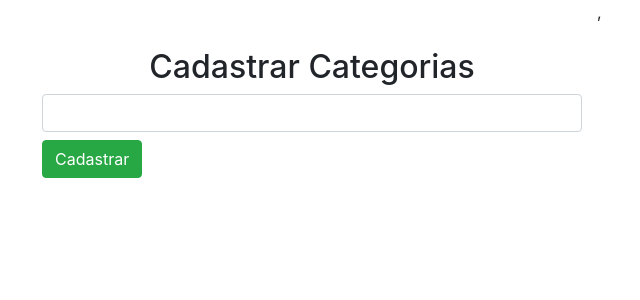
After one commit to erica-luuz/Projto-Integrador-Oficina, a Flask app: page /addfornecedor in a window 1280 px wide. The commit adds this page. Shown: the top 300 px of the page, without its empty margins (328-968 px from the left). Run offline with Flask 2, Linux system fonts and the light colour scheme; some libraries are stand-ins or nearby versions.

Commit message:
Cadastrar categoria em produtos finalizada

```diff
--- a/oficina/__init__.py
+++ b/oficina/__init__.py
@@ -13,5 +13,6 @@ bcrypt = Bcrypt(app)
 
 
 from oficina.admin import rotas
+from oficina.produtos import rotas
 
 # Senha secreta, qualquer caracteres ex dsfgedbhef1234.
--- /dev/null
+++ b/oficina/produtos/rotas.py
@@ -0,0 +1,8 @@
+from flask import redirect, render_template, url_for, flash, request
+
+from oficina import db,  app
+
+
+@app.route('/addfornecedor', methods=['GET', 'POST'])
+def addfornecedor():
+    return render_template('/produtos/addfornecedor.html')
--- a/oficina/templates/admin/Login.html
+++ b/oficina/templates/admin/Login.html
@@ -1,4 +1,4 @@
-{% extends "layouts.html" %}
+{% extends 'layouts.html' %}
 {% block body %}
 <div class="container">
     {% from "_formhelpers.html" import render_field %}
--- /dev/null
+++ b/oficina/templates/produtos/addfornecedor.html
@@ -0,0 +1,30 @@
+{% extends 'layouts.html' %}
+
+{% block body %}
+
+<div class="container">
+    <div class="row">
+        <div class="col-md-3"></div>
+        <div class="col-md-6">
+            {% if Fornecedor %}
+            <h2 class="text-center mt-5"> Cadastrar Fornecedor</h2>
+            <form action= ""  method="POST">
+                <input type="text" name= "Fornecedor" class="form-control">
+                <input type="submit" value= "Cadastrar" class="btn btn-success mt-2">
+
+            </form>
+            {% else %}
+            <h2 class="text-center mt-5"> Cadastrar Categorias</h2>
+            <form action= ""  method="POST">
+                <input type="text" name= "Categoria" class="form-control">
+                <input type="submit" value= "Cadastrar" class="btn btn-success mt-2">
+
+            </form>
+            {% endif %}
+        </div>,
+        <div class="col-md-3"></div>
+
+    </div>
+</div>
+
+ {% endblock %}
```
Also changed, not shown: oficina/produtos/models.py (added, +12 -0 lines), oficina/produtos/__init__.py (added).
